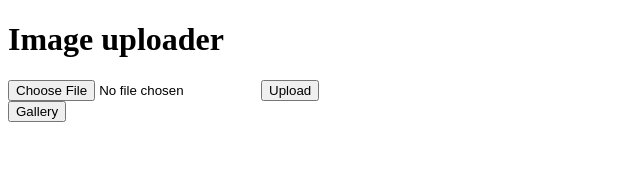
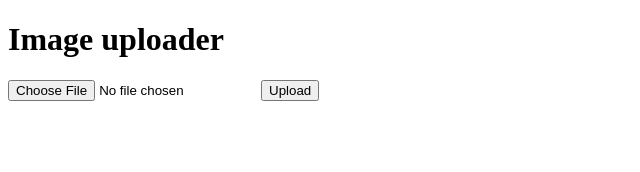
Before and after one commit to maxweldsouza/image-uploader, a React app: page / in a window 1280 px wide. Shown: the top 172 px of the page, without its empty margins (0-640 px from the left). Built offline with nearby package versions, Linux system fonts and the light colour scheme.

Commit message:
Get public id on upload

```diff
--- a/App.jsx
+++ b/App.jsx
@@ -7,20 +7,22 @@ export default class App extends React.Component {
         super();
         this.state = {
             uploaded: false,
+            publicId: '',
         };
         this.onUpload = this.onUpload.bind(this);
     }
-    onUpload() {
+    onUpload(publicId) {
         this.setState({
             uploaded: true,
+            publicId,
         });
     }
     render() {
         return (
             <div>
-                <h1>Image uploader</h1>
-                {this.state.uploaded ? <Gallery /> : <UploadForm onUpload={this.onUpload} />}
-                <button onClick={this.onUpload}>Gallery</button>
+                {this.state.uploaded
+                    ? <Gallery publicId={this.state.publicId} />
+                    : <UploadForm onUpload={this.onUpload} />}
             </div>
         );
     }
--- a/UploadForm.jsx
+++ b/UploadForm.jsx
@@ -17,10 +17,12 @@ export default class UploadForm extends React.Component {
             body: formData,
         });
         const data = await r.json();
-        this.props.onUpload(data);
+        this.props.onUpload(data.publicId);
     }
     render() {
         return (
+            <div>
+                <h1>Image uploader</h1>
                 <form
                     id="uploadForm"
                     action="http://localhost:3000/upload"
@@ -32,8 +34,7 @@ export default class UploadForm extends React.Component {
                     <input type="file" name="image" ref={(input) => { this.imageInput = input; }} />
                     <input type="submit" value="Upload" />
                 </form>
+            </div>
         );
     }
 }
-
-UploadForm.propTypes = {};
--- a/images.js
+++ b/images.js
@@ -45,4 +45,6 @@ function upload(name) {
 export async function saveAndUpload({ image, name }) {
     await saveLocally({ image, name });
     // await upload(name);
+    const publicId = path.basename(name, path.extname(name));
+    return publicId;
 }
--- a/package.json
+++ b/package.json
@@ -33,9 +33,11 @@
     "clean-webpack-plugin": "^0.1.16",
     "cloudinary": "^1.9.0",
     "cloudinary-react": "^1.0.3",
+    "css-loader": "^0.28.1",
     "express": "^4.15.2",
     "express-fileupload": "^0.1.3",
     "react": "^15.5.4",
-    "react-dom": "^15.5.4"
+    "react-dom": "^15.5.4",
+    "style-loader": "^0.17.0"
   }
 }
--- a/server.js
+++ b/server.js
@@ -18,12 +18,12 @@ app.post('/upload', async (req, res) => {
             return res.status(400).send('No files were uploaded.');
         }
 
-        await images.saveAndUpload({
+        const publicId = await images.saveAndUpload({
             image: req.files.image,
             name: req.files.image.name,
         });
 
-        return res.json({ status: 'Uploaded' });
+        return res.json({ publicId });
     } catch (e) {
         console.trace(e);
         return res.status(500).send('Something went wrong');
```
Also changed, not shown: 1 other file (tests, documents, lock files or other folders). Lines whose indentation alone changed are shown as unchanged.
